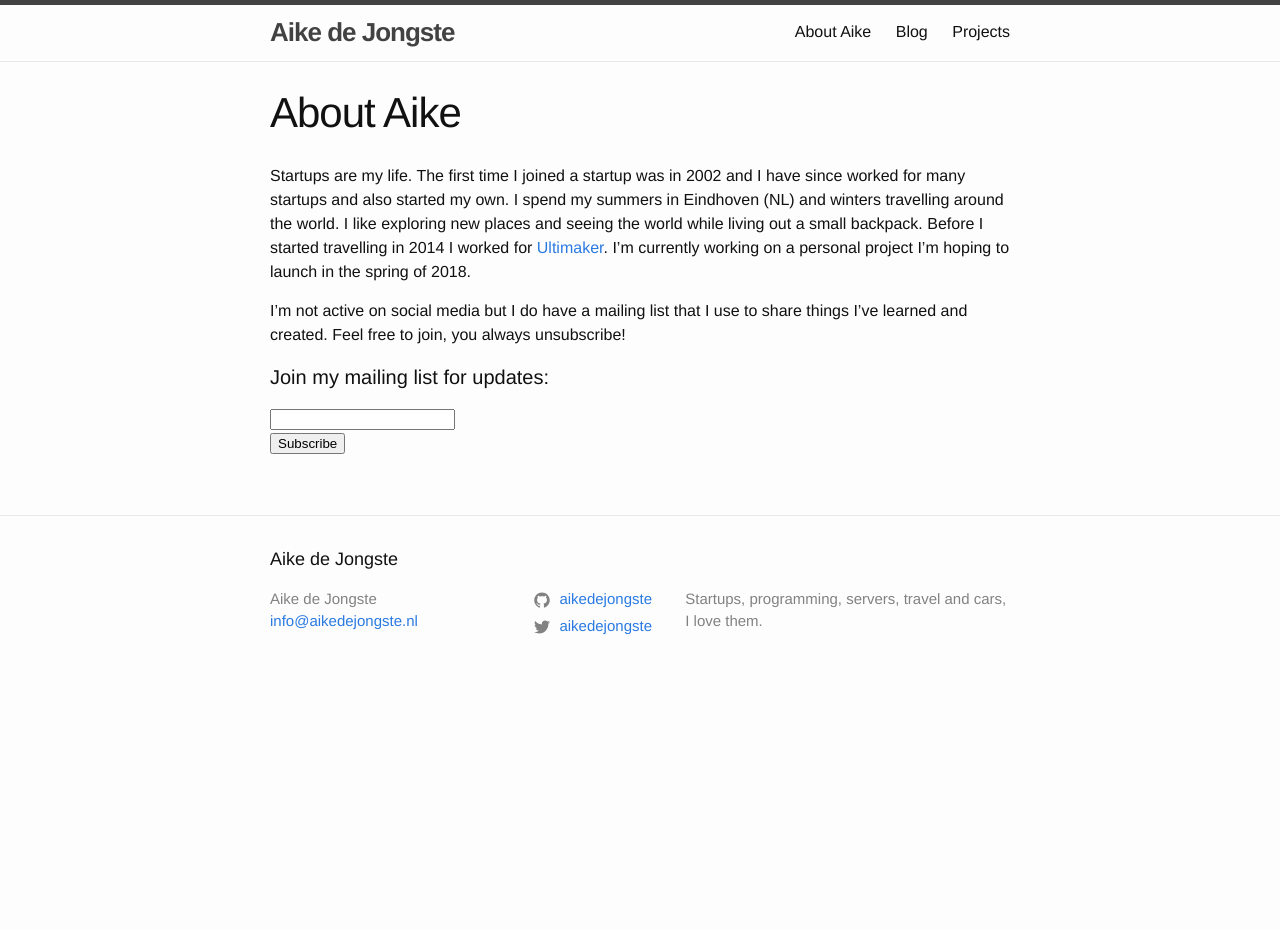
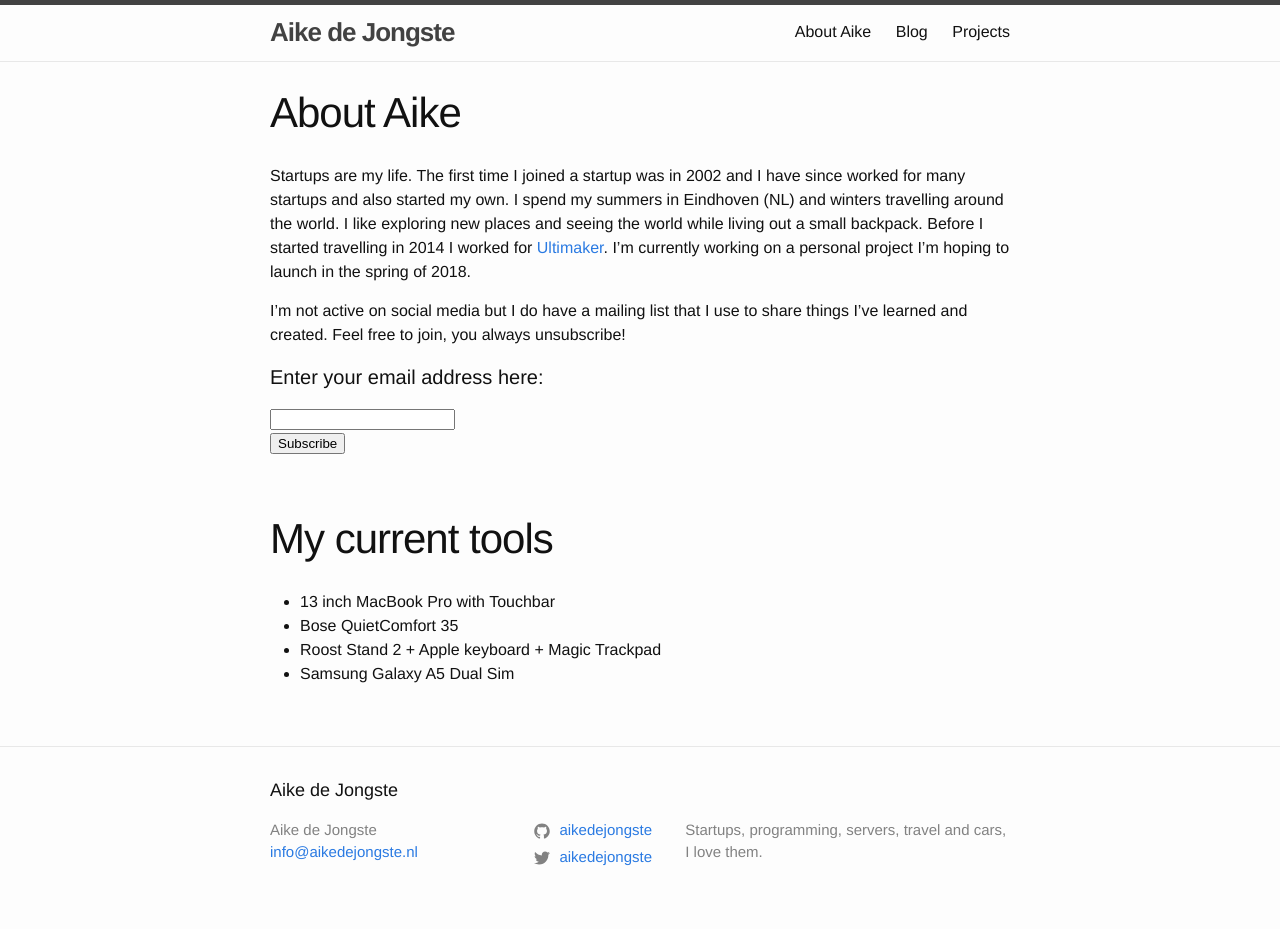
Before and after one commit to AikedeJongste/www.aikedejongste.nl, a Jekyll site: the page built from about.md, in a window 1280 px wide. Built offline with Jekyll 4.4.1, drawn with Linux system fonts in a browser that asks for light colours; before the commit the page ends 900 px from its top, so only the background shows below that.

Commit message:
added tools

```diff
--- a/_layouts/page.html
+++ b/_layouts/page.html
@@ -4,7 +4,7 @@ layout: default
 <article class="post">
 
   <header class="post-header">
-    <h1 class="post-title">{{ page.title | escape }}</h1>
+    <h5 class="post-title">{{ page.title | escape }}</h5>
   </header>
 
   <div class="post-content">
--- a/about.md
+++ b/about.md
@@ -19,7 +19,7 @@ things I've learned and created. Feel free to join, you always unsubscribe!
 <div id="mc_embed_signup">
 <form action="https://aikedejongste.us16.list-manage.com/subscribe/post?u=5ec7e532415ef1123dfd7a19c&amp;id=e9c30a72d8" method="post" id="mc-embedded-subscribe-form" name="mc-embedded-subscribe-form" class="validate" target="_blank" novalidate>
   <div id="mc_embed_signup_scroll">
-  <h4>Join my mailing list for updates:</h4>
+  <h4>Enter your email address here:</h4>
   <div class="mc-field-group">
   <input type="email" value="" name="EMAIL" class="required email" id="mce-EMAIL">
 </div>
@@ -33,3 +33,13 @@ things I've learned and created. Feel free to join, you always unsubscribe!
 </form>
 </div>
 <!--End mc_embed_signup-->
+
+<br>
+<br>
+  <header class="post-header">
+    <h5 class="post-title">My current tools</h5>
+  </header>
+  - 13 inch MacBook Pro with Touchbar
+  - Bose QuietComfort 35
+  - Roost Stand 2 + Apple keyboard + Magic Trackpad
+  - Samsung Galaxy A5 Dual Sim
```
